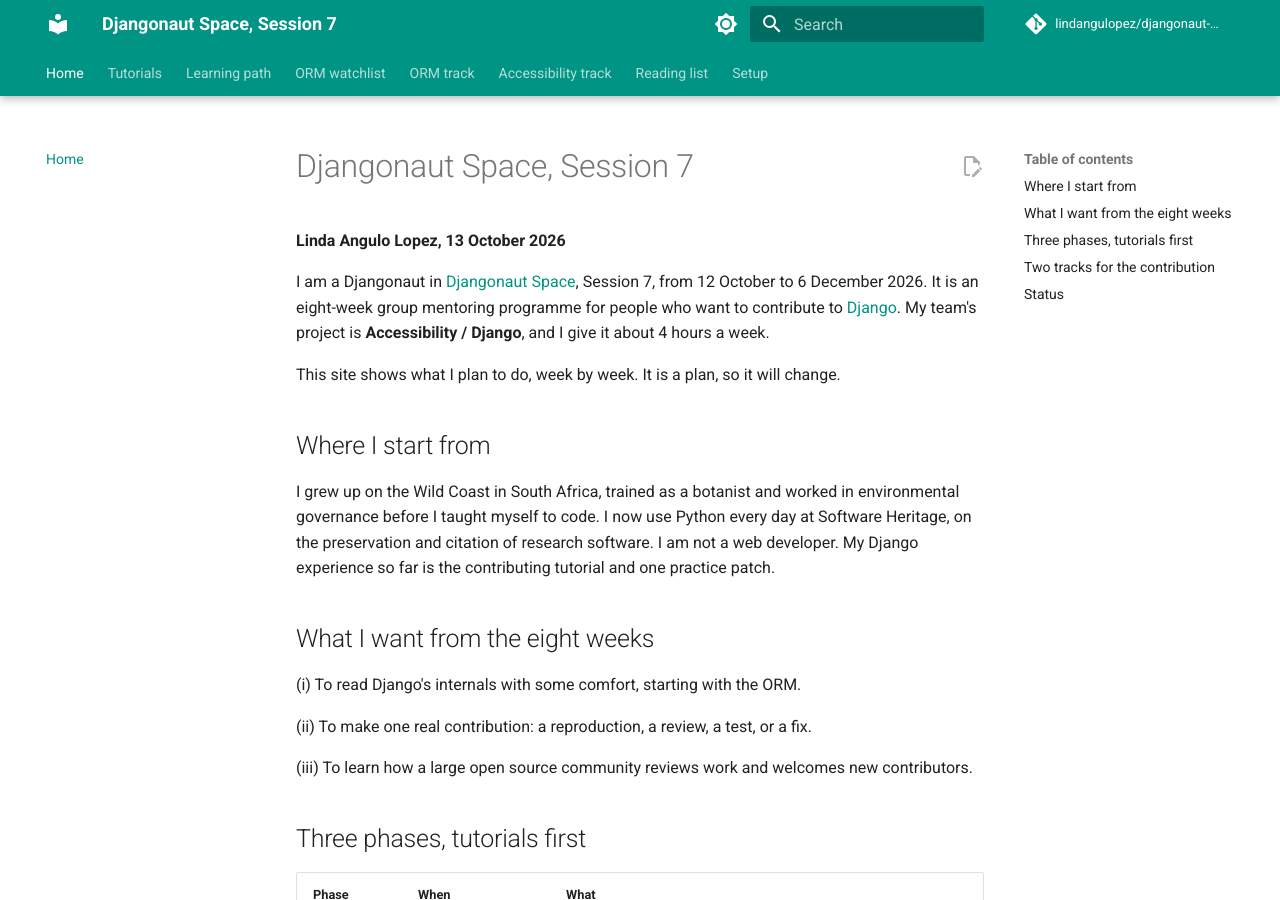
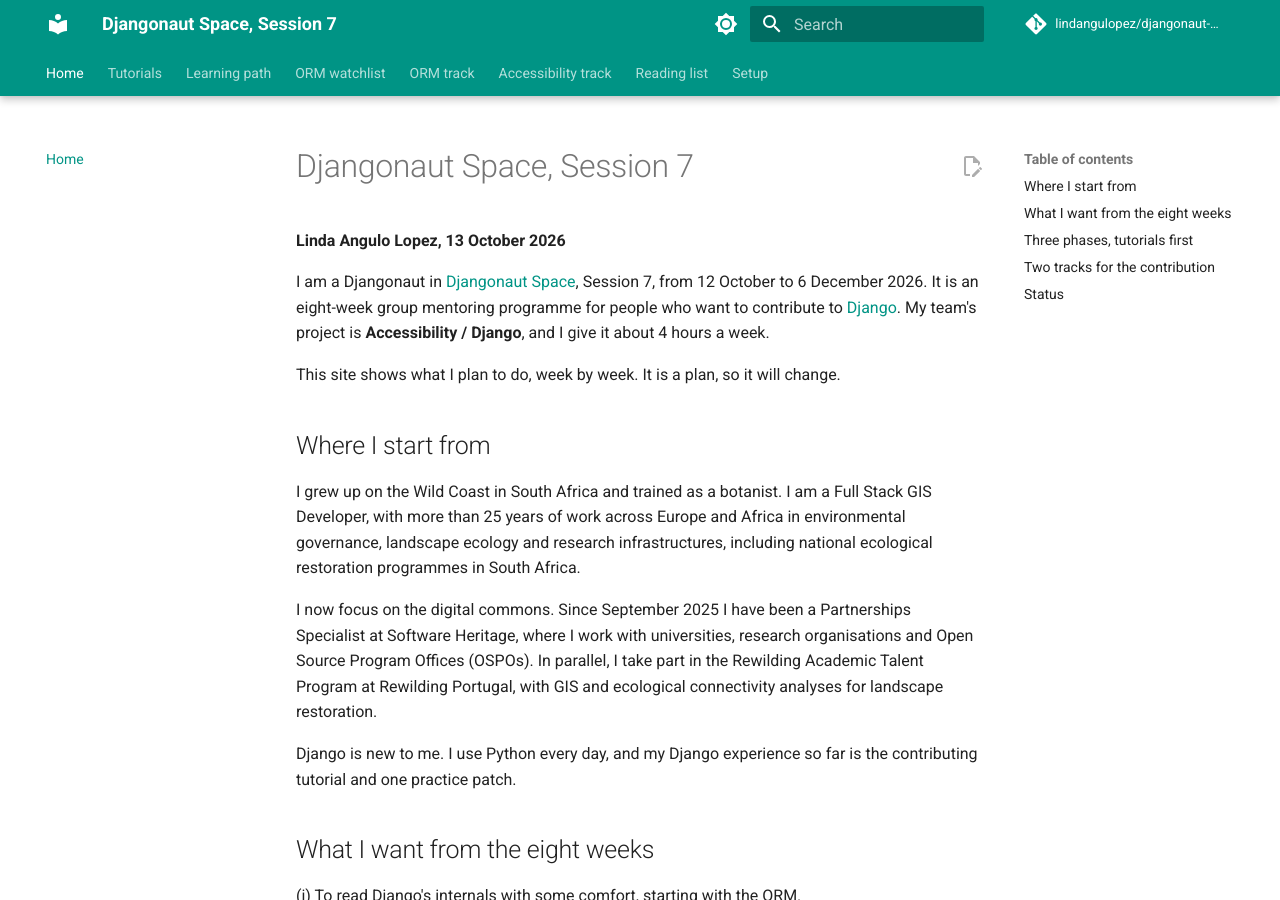
Before and after one commit to lindangulopez/djangonaut-session7, an MkDocs documentation site: the page built from docs/index.md, in a window 1280 px wide and 900 px high. Built offline with MkDocs 1.6.1 and Material for MkDocs 9.7.7, drawn with Linux system fonts in a browser that asks for light colours; comment, search, counter and statistics services are not loaded.

Commit message:
Update bio on the home page
Co-Authored-By: Claude Opus 5.5 <noreply@anthropic.com>

```diff
--- a/docs/index.md
+++ b/docs/index.md
@@ -8,7 +8,11 @@ This site shows what I plan to do, week by week. It is a plan, so it will change
 
 ## Where I start from
 
-I grew up on the Wild Coast in South Africa, trained as a botanist and worked in environmental governance before I taught myself to code. I now use Python every day at Software Heritage, on the preservation and citation of research software. I am not a web developer. My Django experience so far is the contributing tutorial and one practice patch.
+I grew up on the Wild Coast in South Africa and trained as a botanist. I am a Full Stack GIS Developer, with more than 25 years of work across Europe and Africa in environmental governance, landscape ecology and research infrastructures, including national ecological restoration programmes in South Africa.
+
+I now focus on the digital commons. Since September 2025 I have been a Partnerships Specialist at Software Heritage, where I work with universities, research organisations and Open Source Program Offices (OSPOs). In parallel, I take part in the Rewilding Academic Talent Program at Rewilding Portugal, with GIS and ecological connectivity analyses for landscape restoration.
+
+Django is new to me. I use Python every day, and my Django experience so far is the contributing tutorial and one practice patch.
 
 ## What I want from the eight weeks
 
```
